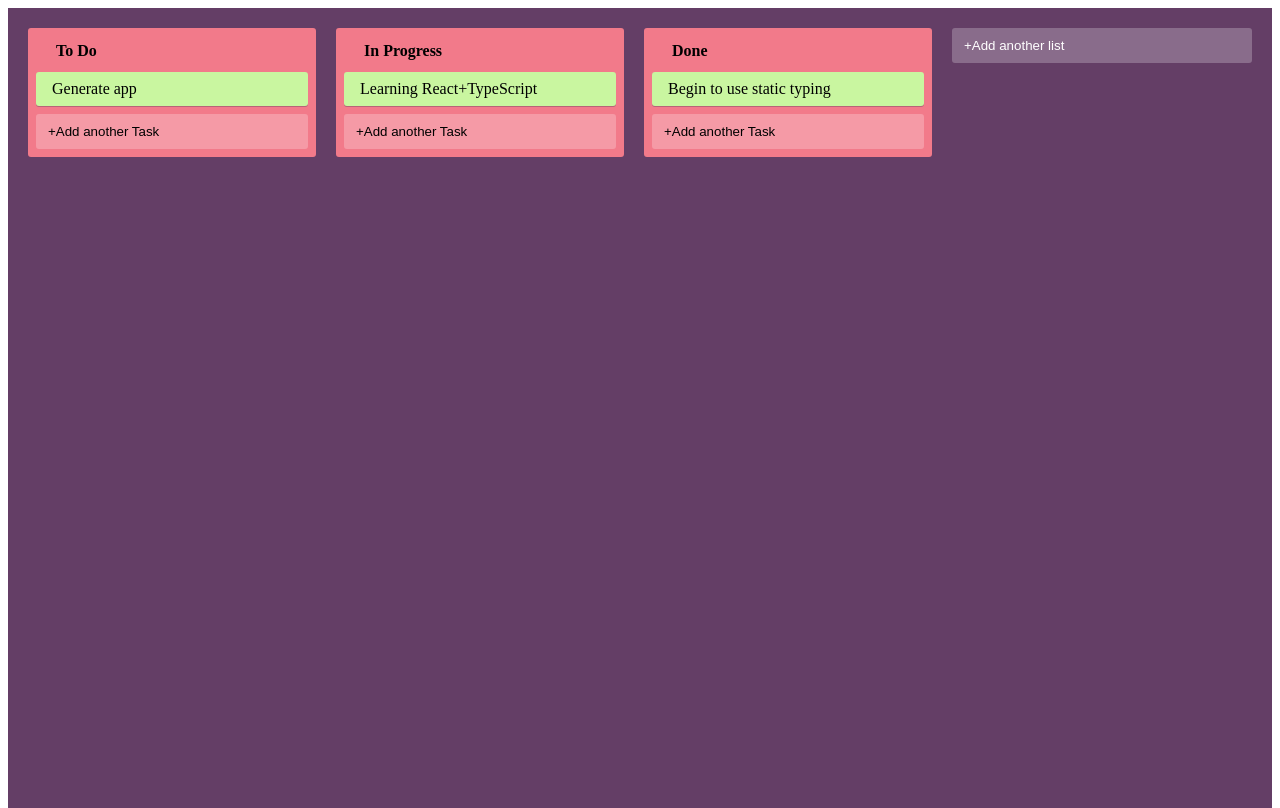
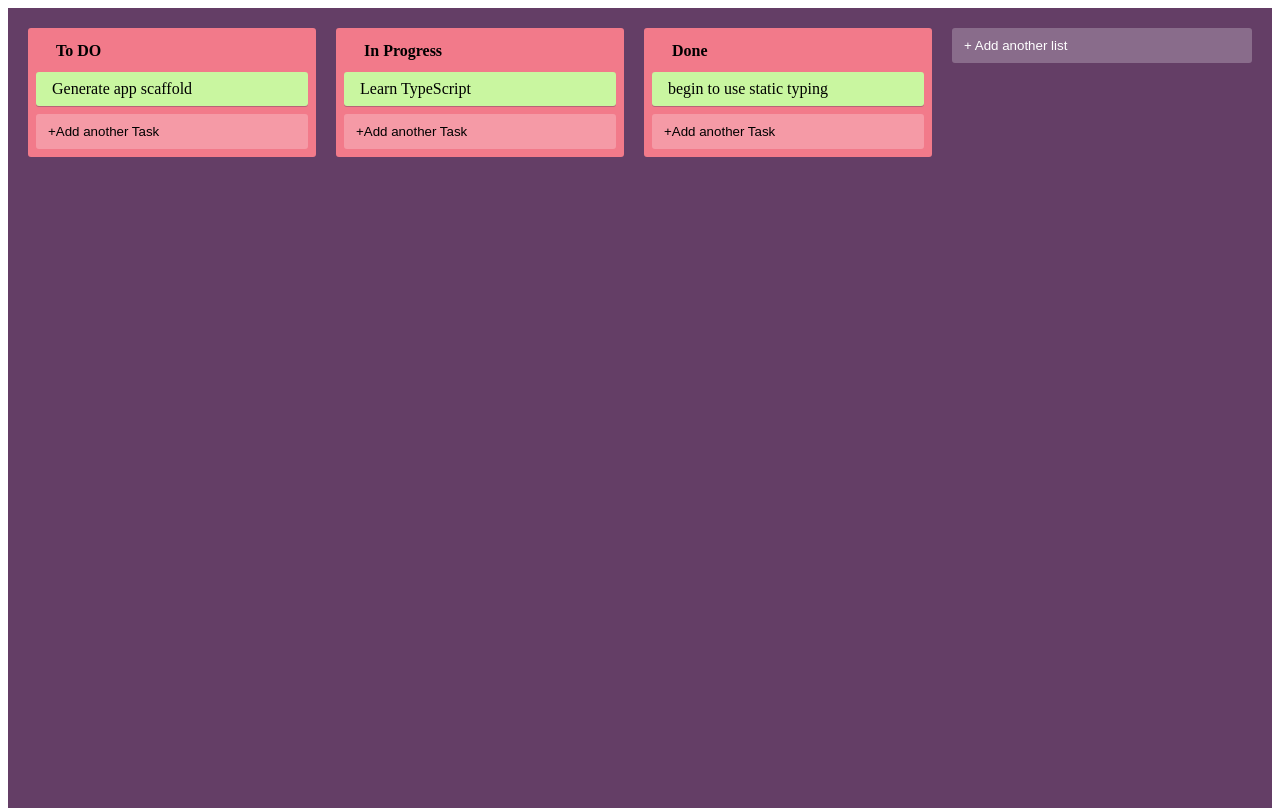
Before and after one commit to nikhil6392/Trello-clone, a React (Create React App) app: page / in a window 1280 px wide. Built offline with nearby package versions, Linux system fonts and the light colour scheme.

Commit message:
Listing all the tasks

```diff
--- a/src/AddNewItem.tsx
+++ b/src/AddNewItem.tsx
@@ -1,5 +1,5 @@
 import { useState } from "react";
-import { AddItemButton, NewItemButton } from "./styles";
+import { AddItemButton } from "./styles";
 import { NewItemForm } from "./NewItemForm";
 interface AddNewItemProps{
     onAdd(text:string):void
--- a/src/App.tsx
+++ b/src/App.tsx
@@ -3,21 +3,19 @@ import { Column } from './Column';
 import { Card } from './Card';
 import { AppContainer } from './styles';
 import { AddNewItem } from './AddNewItem';
+import { useAppState } from './AppStateContext';
 
 
 const App=()=>{
+  const {state} = useAppState()
   return (
     <AppContainer>
-      <Column text="To Do">
-        <Card text='Generate app'/>
-      </Column>
-      <Column text='In Progress'>
-        <Card text='Learning React+TypeScript'/>
-      </Column>
-      <Column text='Done'>
-        <Card text='Begin to use static typing'/>
-      </Column>
-      <AddNewItem toggleButtonText='+Add another list' onAdd={console.log}/>
+      {state.lists.map((list,i)=>(
+        <Column text = {list.text} key ={list.id} index={i}/>
+      ))}
+      <AddNewItem
+        toggleButtonText="+ Add another list"
+        onAdd={console.log} />
     </AppContainer>
   )
 }
--- /dev/null
+++ b/src/AppStateContext.tsx
@@ -0,0 +1,56 @@
+import React ,{ createContext,useReducer,useContext } from "react"
+
+const AppStateContext = createContext<AppStateContextProps>({} as AppStateContextProps)
+
+interface AppStateContextProps {
+    state:AppState
+}
+interface Task {
+    id:string
+    text:string
+}
+
+interface List {
+    id:string
+    text:string
+    tasks:Task[]
+}
+
+export interface AppState {
+    lists:List[]
+}
+
+
+
+const appData:AppState = {
+    lists:[
+        {
+            id:"0",
+            text:"To DO",
+            tasks:[{id:"c0",text:"Generate app scaffold"}]
+        },
+        {
+            id:"1",
+            text:"In Progress",
+            tasks:[{id:"c2",text:"Learn TypeScript"}]
+        },
+        {
+            id:"2",
+            text:"Done",
+            tasks:[{id:"c3",text:"begin to use static typing"}]
+        }
+    ]
+}
+
+export const AppStateProvider = ({children}:React.PropsWithChildren<{}>)=>{
+    return (
+        <AppStateContext.Provider value = {{state:appData}}>
+        {children}
+        </AppStateContext.Provider>
+    )
+
+}
+
+export const useAppState = () =>{
+    return useContext(AppStateContext)
+}
--- a/src/Column.tsx
+++ b/src/Column.tsx
@@ -1,16 +1,22 @@
 import React from 'react'
 import { ColumnContainer,ColumnTitle } from './styles'
 import { AddNewItem } from './AddNewItem'
+import { useAppState } from './AppStateContext'
+import { Card } from './Card'
 
 interface ColumnProps{
     text:string
+    index:number
 }
 
-export const Column = ({text,children}:React.PropsWithChildren<ColumnProps>) => {
+export const Column = ({text,index}:ColumnProps) => {
+  const {state} = useAppState();
   return (
     <ColumnContainer>
         <ColumnTitle>{text}</ColumnTitle>
-            {children}
+            {state.lists[index].tasks.map(task=>(
+              <Card text = {task.text} key={task.id} />
+            ))}
         <AddNewItem
           toggleButtonText='+Add another Task' onAdd={console.log}
           dark />
--- a/src/NewItemForm.tsx
+++ b/src/NewItemForm.tsx
@@ -1,6 +1,7 @@
 import React,{useState} from "react";
 import { NewItemFormContainer,NewItemButton,NewItemInput } from "./styles";
 import { useFocus } from "./utils/useFocus";
+
 interface NewItemFormProps{
     onAdd(text:string):void //@onAdd is a callback passed through AddNewItemProps
 }
@@ -9,12 +10,22 @@ export const NewItemForm= ({onAdd}:NewItemFormProps)=>{
     const [text,setText]=useState("");
     const inputRef = useFocus();
 
+    //Giving the app ability create a task when click enter key
+    const handleAddText=(
+        event:React.KeyboardEvent<HTMLInputElement>
+    )=>{
+        if(event.key==="Enter"){
+            onAdd(text)
+        }
+    }
+
     return (
         <NewItemFormContainer>
             <NewItemInput
                 ref={inputRef}
                 value={text}
                 onChange={e=>setText(e.target.value)}
+                onKeyDown={handleAddText}
                 />
             <NewItemButton onClick={()=>onAdd(text)}>
                 Create
--- a/src/index.tsx
+++ b/src/index.tsx
@@ -2,18 +2,13 @@ import React from 'react';
 import ReactDOM from 'react-dom/client';
 import './index.css';
 import App from './App';
-import reportWebVitals from './reportWebVitals';
+import { AppStateProvider } from './AppStateContext';
 
 const root = ReactDOM.createRoot(
   document.getElementById('root') as HTMLElement
 );
 root.render(
-  <React.StrictMode>
-    <App />
-  </React.StrictMode>
+  <AppStateProvider>
+    <App/>
+  </AppStateProvider>
 );
-
-// If you want to start measuring performance in your app, pass a function
-// to log results (for example: reportWebVitals(console.log))
-// or send to an analytics endpoint. Learn more: https://bit.ly/CRA-vitals
-reportWebVitals();
--- a/src/styles.ts
+++ b/src/styles.ts
@@ -56,7 +56,7 @@ export const NewItemFormContainer=styled.div`
     width:100%;
     align-items:flex-start;
 `
-export const NewItemButton=styled.div`
+export const NewItemButton=styled.button`
     background-color:#5aac44;
     border-radius:3px;
     border:none;
```
